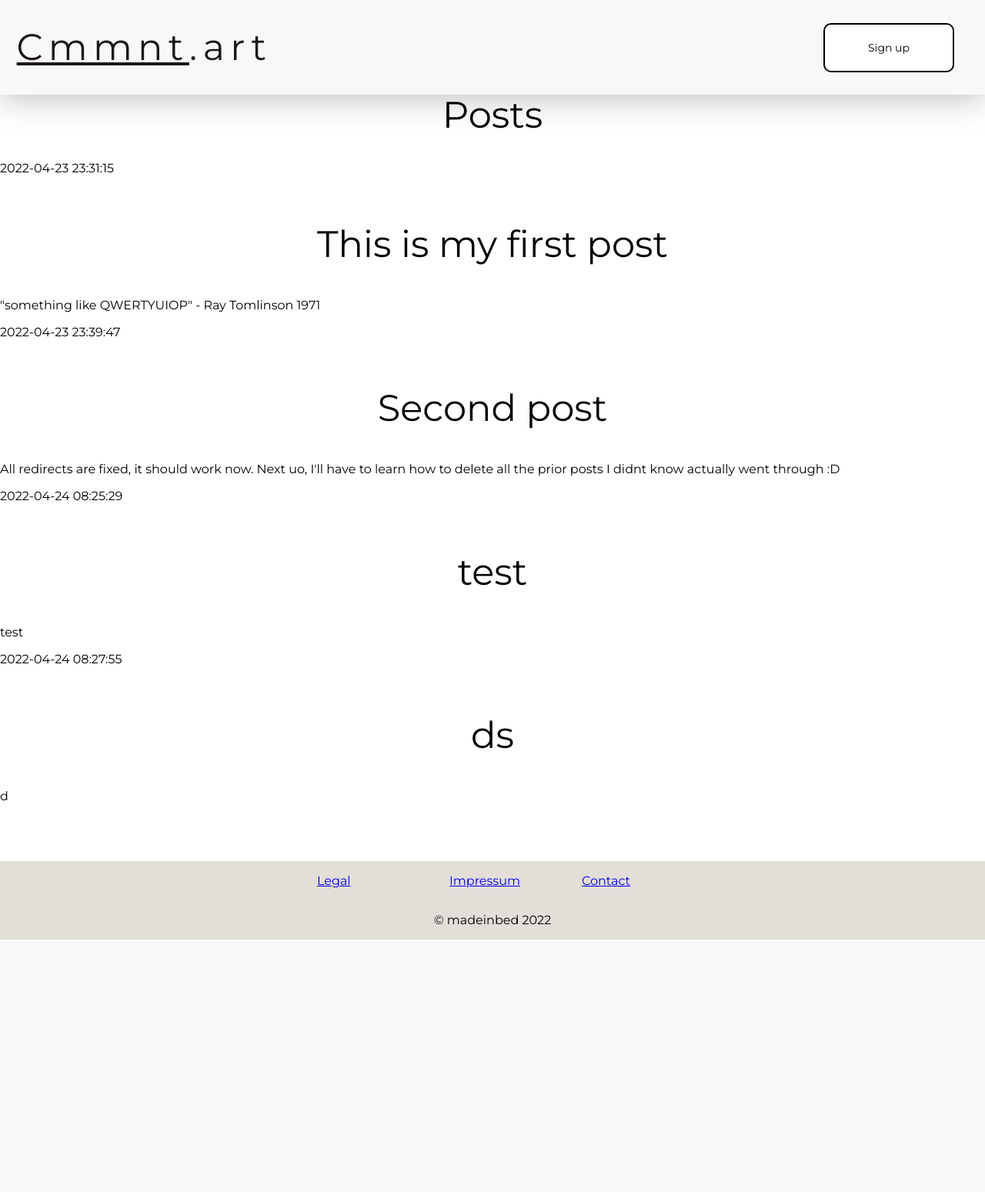
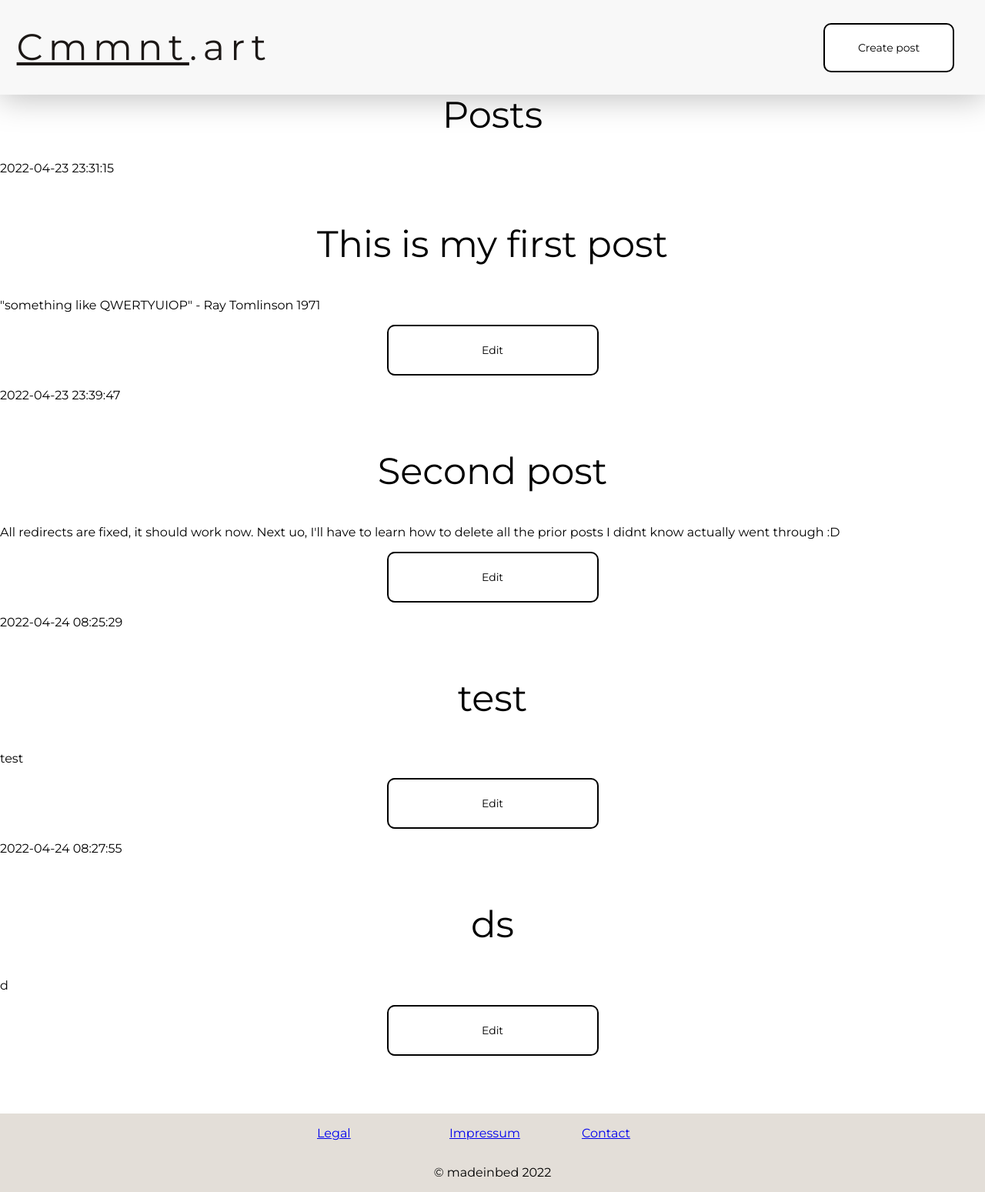
Before and after one commit to odonald/project-se, a Flask app: page /newpost in a window 1280 px wide. Shown: the whole page at 77% size. Before the commit the page ends 1221 px from the top, so only its background shows below. Run offline with Flask 2, Linux system fonts and the light colour scheme; data comes from the database, SQL or seed files in the repository; both versions use the stored data as it was after the commit.

Commit message:
finished setting up a very basic way to make/edit/delete posts to SQLite db from frontend.

```diff
--- a/app/app.py
+++ b/app/app.py
@@ -1,15 +1,31 @@
 import sqlite3
-from flask import Flask, redirect, url_for,render_template, flash, redirect, request
+from flask import Flask, redirect, url_for,render_template, flash, redirect, request, abort
 
 app = Flask(__name__)
 app.config['SECRET_KEY'] = '74081e0e33c1046bd8f96bb3528e857c21b1064ad6f47f8f'
 
 app.config.from_object('app.config')
 
+## Connecting to database ##
+
 def get_db_connection():
     conn = sqlite3.connect('app/database.db')
     conn.row_factory = sqlite3.Row
     return conn
+## Connecting to database ends here ##
+
+## Editing existing posts and handling non existing ID's starts here ##
+
+def get_post(post_id):
+    conn = get_db_connection()
+    post = conn.execute('SELECT * FROM posts WHERE id = ?',
+                        (post_id,)).fetchone()
+    conn.close()
+    if post is None:
+        abort(404)
+    return post
+## Editing existing posts and handling non existing ID's ends here ##
+
 
 @app.route("/")
 def home():
@@ -45,8 +61,9 @@ def navbar():
 
 @app.route("/register")
 def register():
-    return render_template("register.html")#
+    return render_template("register.html")
 
+## Write a post app starts here ##
 @app.route("/newpost")
 def new_post():
     conn = get_db_connection()
@@ -61,9 +78,9 @@ def create():
         content = request.form['content']
 
         if not title:
-            flash('Title is required!')
+            flash('Please enter a title!')
         elif not content:
-            flash('Content is required!')
+            flash('Please enter a message!')
         else:
             conn = get_db_connection()
             conn.execute('INSERT INTO posts (title, content) VALUES (?, ?)',
@@ -73,3 +90,43 @@ def create():
             return redirect(url_for('new_post'))
 
     return render_template('create.html')
+## Write a post app ends here ##
+
+##Edit a post app starts here ##
+@app.route('/<int:id>/edit/', methods=('GET', 'POST'))
+def edit(id):
+    post = get_post(id)
+
+    if request.method == 'POST':
+        title = request.form['title']
+        content = request.form['content']
+
+        if not title:
+            flash('Title is required!')
+
+        elif not content:
+            flash('Content is required!')
+
+        else:
+            conn = get_db_connection()
+            conn.execute('UPDATE posts SET title = ?, content = ?'
+                         ' WHERE id = ?',
+                         (title, content, id))
+            conn.commit()
+            conn.close()
+            return redirect(url_for('new_post'))
+
+    return render_template('edit.html', post=post)
+## Edit a post app ends here ##
+
+## Deliting posts starts here ##
+@app.route('/<int:id>/delete/', methods=('POST',))
+def delete(id):
+    post = get_post(id)
+    conn = get_db_connection()
+    conn.execute('DELETE FROM posts WHERE id = ?', (id,))
+    conn.commit()
+    conn.close()
+    flash('"{}" was successfully deleted!'.format(post['title']))
+    return redirect(url_for('new_post'))
+## Deliting posts ends here ##
--- a/app/templates/Index.html
+++ b/app/templates/Index.html
@@ -18,7 +18,7 @@
         <h1>The first open comment section for artwork and exhibitions.</h1>
     </div>
     <div class="flex-item-top">
-        <a href="/comments">
+        <a href="/newpost">
         <img src="{{ url_for('static', filename='img/QR-Mock.png') }}" alt="QR-Code with link to demo page" class="center qr-code">
         </a>
     </div>
--- a/app/templates/navbar.html
+++ b/app/templates/navbar.html
@@ -1,6 +1,6 @@
 <div class="flex-container-nav">
     <h1 class="logo"><a href="/"><u>Cmmnt</u>.art</a></h1>
     <ul class="navigation">
-        <li><button type="button" class="button" onclick="window.location.href='/login'" >Sign up</button></li>
+        <li><button type="button" class="button" onclick="window.location.href='/create'" >Create post</button></li>
     </ul>
   </div>
--- a/app/templates/newpost.html
+++ b/app/templates/newpost.html
@@ -9,6 +9,7 @@
             <p>{{ post['created'] }}</p>
             <h2>{{ post['title'] }}</h2>
             <p>{{ post['content'] }}</p>
+            <button type="button" class="center button-two" onclick="window.location.href='{{ url_for('edit', id=post['id']) }}'" >Edit</button>
         </div>
     {% endfor %}
 {% endblock %}
--- a/app/templates/postbase.html
+++ b/app/templates/postbase.html
@@ -20,7 +20,10 @@
 </head>
 <body>
     <hr>
-    <div class="content">
+      <div class="content">
+    {% for message in get_flashed_messages() %}
+         <div class="alert">{{ message }}</div>
+    {% endfor %}
         {% block content %} {% endblock %}
     </div>
 </body>
--- a/app/templates/template.html
+++ b/app/templates/template.html
@@ -17,12 +17,11 @@
   </div>
 {% endblock %}
 
-{% block content %}
-
-
-{% endblock %}
-
-
+{% block content %}{% endblock %}
+      <div class="content">
+    {% for message in get_flashed_messages() %}
+         <div class="alert">{{ message }}</div>
+    {% endfor %}
     <script id="replace_with_navbar" src="{{url_for('static', filename='js/navbar.js')}}"></script>
     <div>
     <script id="replace_with_footer" src="{{url_for('static', filename='js/footer.js')}}"></script>
```
Also changed, not shown: app/templates/edit.html (added, +29 -0 lines), README.md, app/database.db.
